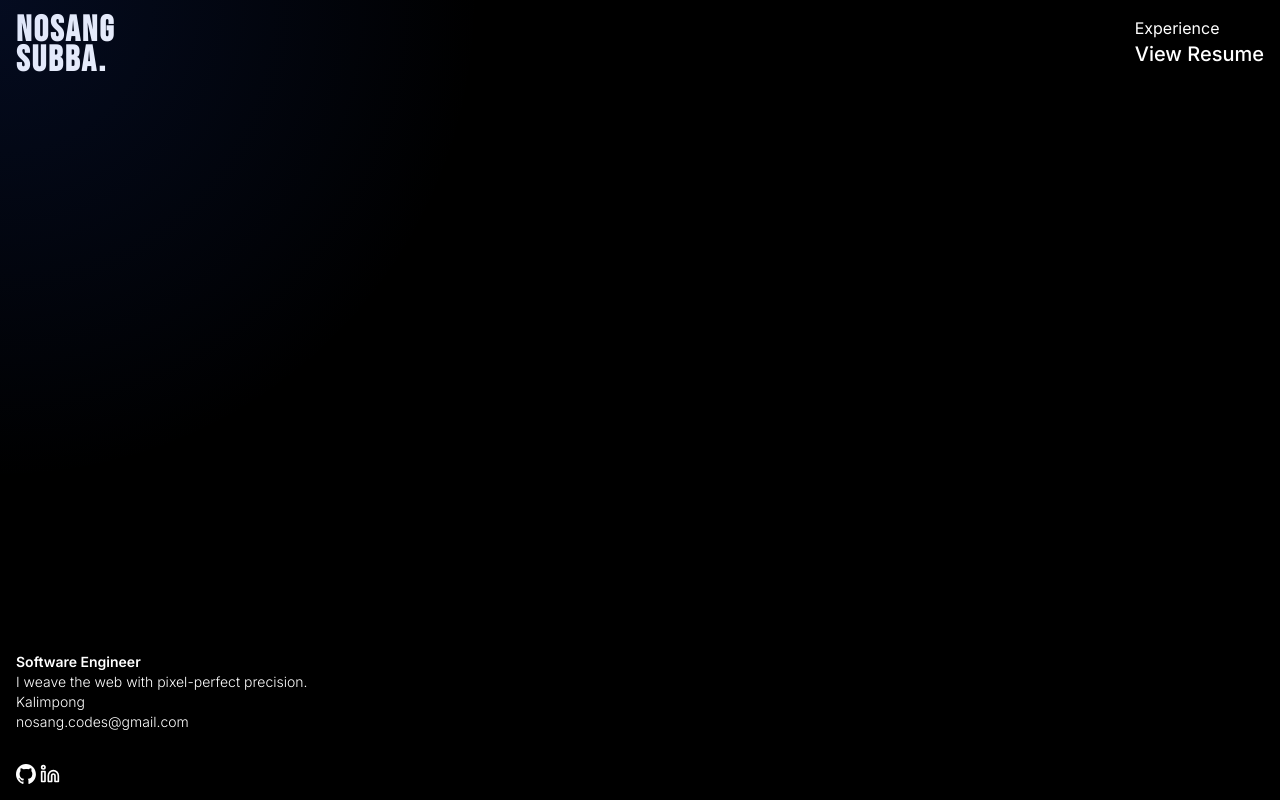
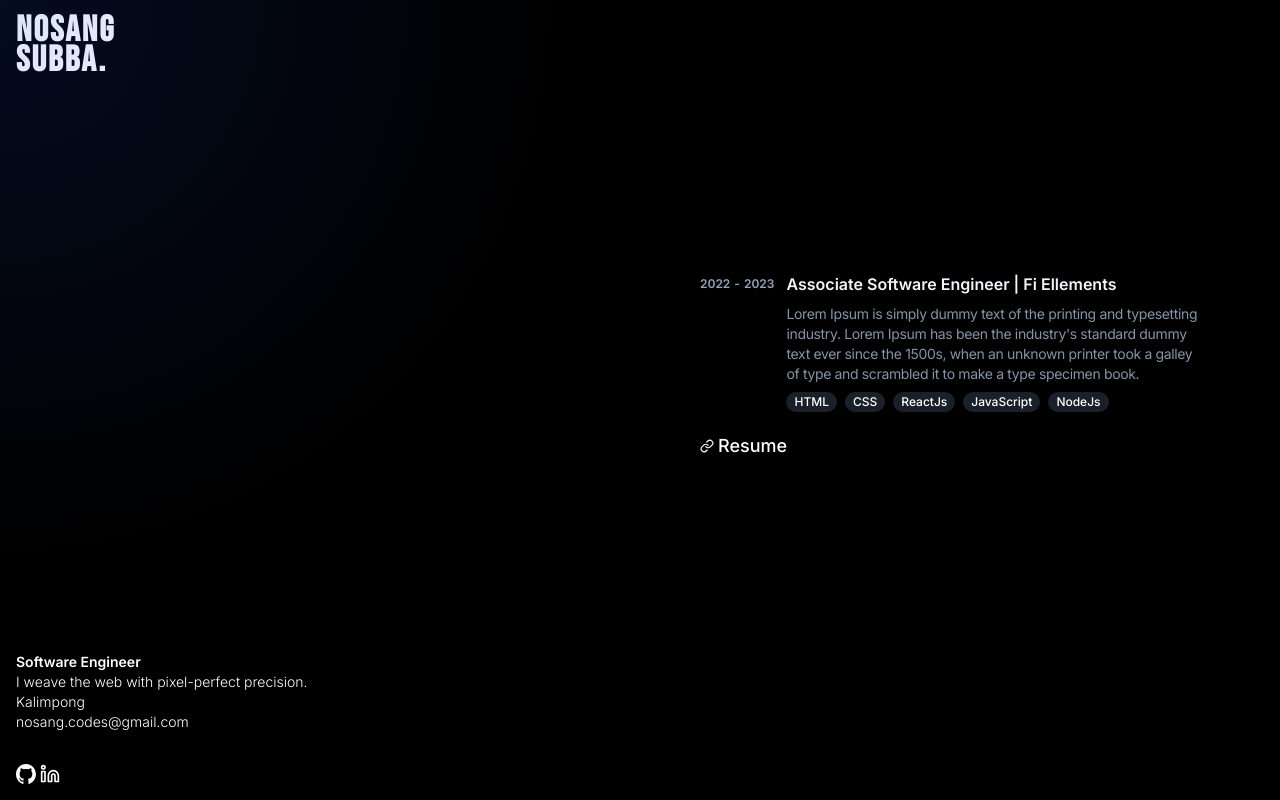
Before and after one commit to nosangCodes/nosang-portfolio, a Next.js app: page /experience in a window 1280 px wide. Built offline with nearby package versions, Linux system fonts and the light colour scheme.

Commit message:
added experience section

```diff
--- a/app/(main)/experience/page.tsx
+++ b/app/(main)/experience/page.tsx
@@ -1,17 +1,27 @@
+import ExperienceCard from "@/components/exp-card";
+import { experiences } from "@/data";
+import { Link } from "lucide-react";
 import React from "react";
 
 type Props = {};
 
 export default function page({}: Props) {
   return (
-    <div>
-      <h3>Experience</h3>
+    <div className="w-[500px] flex flex-col justify-center h-[calc(100svh-100px)] md:mr-[4rem]">
+      <ul className="">
+        {experiences?.map((exp, index) => (
+          <li key={exp.id}>
+            <ExperienceCard {...exp} />
+          </li>
+        ))}
+      </ul>
       <a
-      target="_blank"
-        className="font-medium text-xl hover:underline transition-all"
+        target="_blank"
+        className="flex flex-row items-center gap-x-1 mt-5 font-medium max-md:text-base text-lg hover:underline hover:underline-offset-4 hover:text-indigo-600/60 transition-all"
         href="https://drive.google.com/file/d/1ReEzKNB3JTszVO8XwARfV2lfYlknivbJ/view?usp=sharing"
       >
-        View Resume
+        <Link height={14} width={14} />
+        <p>Resume</p>
       </a>
     </div>
   );
--- /dev/null
+++ b/components/chip.tsx
@@ -0,0 +1,13 @@
+import React from "react";
+
+type Props = {
+  text: string;
+};
+
+export default function Chip({ text }: Props) {
+  return (
+    <div className="bg-slate-700/50 rounded-xl py-1 px-2">
+      <p className="max-md:text-[10px] text-xs leading-3 font-medium">{text}</p>
+    </div>
+  );
+}
--- a/components/cusror-bg.tsx
+++ b/components/cusror-bg.tsx
@@ -5,7 +5,7 @@ export default function CursorBg() {
   const [cursorPos, setCursorPos] = useState({ x: 0, y: 0 });
 
   useEffect(() => {
-    const handleMouseMove = (e: { clientX: any; clientY: any; }) => {
+    const handleMouseMove = (e: { clientX: any; clientY: any }) => {
       setCursorPos({ x: e.clientX, y: e.clientY });
     };
 
@@ -17,7 +17,7 @@ export default function CursorBg() {
   }, []);
 
   const styleObj = {
-    background: `radial-gradient(600px at ${cursorPos.x}px ${cursorPos.y}px, rgba(29, 78, 216, 0.15), transparent 80%)`,
+    background: `radial-gradient(700px at ${cursorPos.x}px ${cursorPos.y}px, rgba(29, 78, 216, 0.15), transparent 80%)`,
   };
   return (
     <div
--- /dev/null
+++ b/components/exp-card.tsx
@@ -0,0 +1,60 @@
+import React from "react";
+import Chip from "./chip";
+
+type Props = Experience;
+
+/* class="absolute -inset-x-4 -inset-y-4 z-0
+hidden
+rounded-md
+transition
+motion-reduce:transition-none
+lg:-inset-x-6
+lg:block
+lg:group-hover:bg-slate-800/50
+lg:group-hover:shadow-[inset_0_1px_0_0_rgba(148,163,184,0.1)]
+lg:group-hover:drop-shadow-lg"
+*/
+
+export default function ExperienceCard({
+  startDate,
+  endDate,
+  role,
+  company,
+  description,
+  skills,
+}: Props) {
+  return (
+    <div className="group relative transition-all flex max-md:flex-col flex-row max-md:gap-y-1 gap-x-3">
+      <div
+        className="
+      absolute
+      -inset-4
+      hidden
+      transition
+      md:group-hover:block
+      group-hover:shadow-[inset_0_1px_0_0_rgba(15, 23, 42 , 0.2)]
+      group-hover:drop-shadow-lg
+      rounded-md
+      bg-slate-300/5"
+      ></div>
+      <div className="mt-1 flex flex-row gap-x-1 text-slate-400 text-xs font-semibold">
+        <p>{startDate}</p>
+        <span>-</span>
+        <p>{endDate}</p>
+      </div>
+      <div className="flex flex-col  md:gap-y-2">
+        <h4 className="text-slate-100 font-semibold max-md:text-sm text-base">
+          {role} | {company}
+        </h4>
+        <p className="text-slate-400/90 text-sm max-md:text-xs tracking-tight">
+          {description}
+        </p>
+        <div className="flex flex-row flex-wrap max-md:mt-2 gap-2">
+          {skills?.map((skill, index) => (
+            <Chip key={index} text={skill} />
+          ))}
+        </div>
+      </div>
+    </div>
+  );
+}
--- /dev/null
+++ b/data.ts
@@ -0,0 +1,12 @@
+export const experiences: Array<Experience> = [
+  {
+    id: 1,
+    startDate: "2022",
+    endDate: "2023",
+    role: "Associate Software Engineer",
+    company: "Fi Ellements",
+    description:
+      "Lorem Ipsum is simply dummy text of the printing and typesetting industry. Lorem Ipsum has been the industry's standard dummy text ever since the 1500s, when an unknown printer took a galley of type and scrambled it to make a type specimen book.",
+    skills: ["HTML", "CSS", "ReactJs", "JavaScript", "NodeJs"],
+  },
+];
```
Also changed, not shown: types.d.ts (added, +9 -0 lines).
